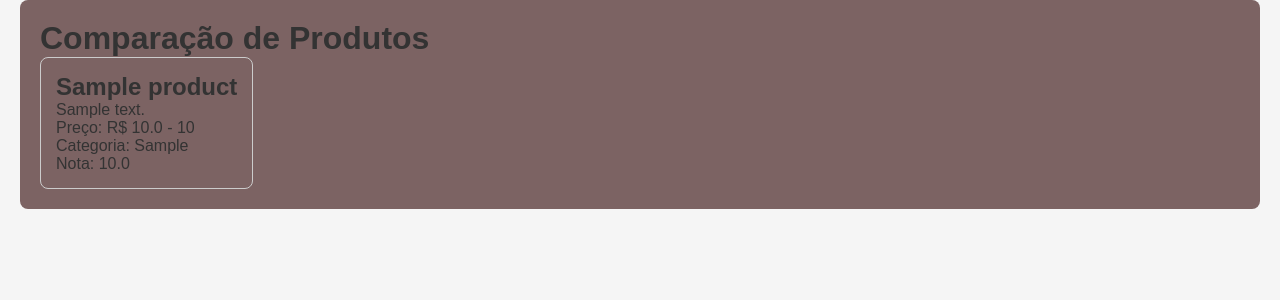
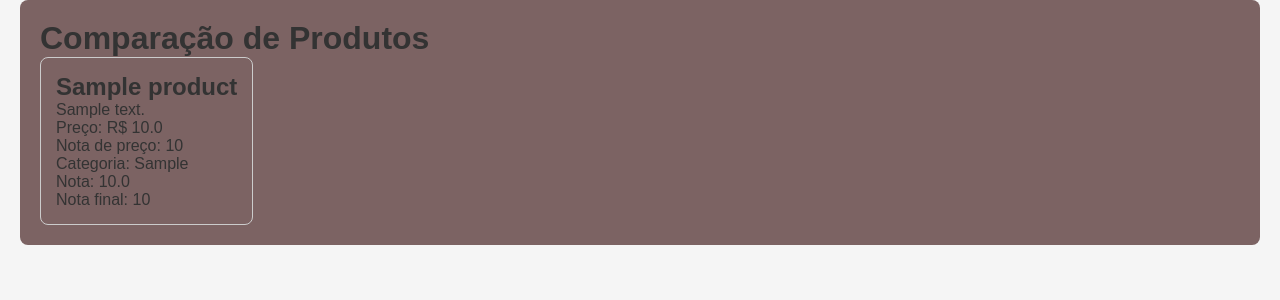
Before and after one commit to MarcioBelucci/pirc, a Flask app: template templates/compare.html in a window 1280 px wide. Shown: the part 20-320 px from the top of the page. Run offline with Flask 3, Linux system fonts and the light colour scheme; tables that the repository leaves empty hold one stand-in row (values such as "Sample post"); the template is opened without the code that fills it: values that come from a table or form of the project are taken from there, most other values are stand-ins (such as "Sample title", 1, 10 or a date in 2020).

Commit message:
feat: enhance product comparison with final scoring and profile validation

```diff
--- a/app.py
+++ b/app.py
@@ -1,7 +1,7 @@
 from flask import Flask, render_template, abort, request
 from config import Config
 from models import db, Product
-from scoring import price_score
+from scoring import price_score, final_score, PROFILES
 
 app = Flask(__name__)
 app.config.from_object(Config)
@@ -23,6 +23,9 @@ def product_detail(product_id):
 @app.route("/compare")
 def compare():
     ids = request.args.getlist("ids")
+    profile = request.args.get("profile", "balanced")
+    if profile not in PROFILES:
+        abort(400)
     try:
         product_ids = set([int(parte) for item in ids for parte in item.split(",")])
     except ValueError:
@@ -35,9 +38,11 @@ def compare():
     lowest_price = min(p.price for p in products)
     highest_price = max(p.price for p in products)
     price_scores = {}
+    final_scores = {}
     for product in products:
         price_scores[product.id] = price_score(product.price, lowest_price, highest_price)
-    return render_template("compare.html", products=products, price_scores=price_scores)
+        final_scores[product.id] = final_score(price_scores[product.id], product.score, profile)
+    return render_template("compare.html", products=products, price_scores=price_scores, final_scores=final_scores)
 
 if __name__ == "__main__":
     app.run(debug=True)
--- a/scoring.py
+++ b/scoring.py
@@ -1,6 +1,22 @@
+PROFILES = {
+    "balanced": {"price": 0.5, "rating": 0.5},
+    "best_value": {"price": 0.7, "rating": 0.3},
+    "best_quality": {"price": 0.3, "rating": 0.7},
+}
+
 def price_score(price, lowest, highest):
     total = highest + lowest
     if total == 0:
         raise ValueError("Lowest and highest prices cannot both be zero.")
     score = (1 - (price / total)) * 10
     return round(score, 1)
+
+def final_score(price_value, platform_score, profile):
+    if profile not in PROFILES:
+        raise ValueError(f"Profile '{profile}' is not defined.")
+    if platform_score is None:
+        return None
+    platform_score = platform_score * 2
+    weights = PROFILES[profile]
+    final = (price_value * weights["price"]) + (platform_score * weights["rating"])
+    return round(final, 1)
--- a/static/styles/style.css
+++ b/static/styles/style.css
@@ -27,3 +27,8 @@ main {
     padding: 15px;
     border-radius: 8px;
 }
+
+.inactive {
+    color: #999;
+    font-style: italic;
+}
--- a/templates/compare.html
+++ b/templates/compare.html
@@ -17,9 +17,19 @@
             <div class="product-card">
                 <h2>{{ product.name }}</h2>
                 <p>{{ product.description }}</p>
-                <p>Preço: R$ {{ product.price }} - {{ price_scores[product.id] }}</p>
+                <p>Preço: R$ {{ product.price }}</p>
+                <p>Nota de preço: {{ price_scores[product.id] }}</p>
                 <p>Categoria: {{ product.category }}</p>
+                {% if product.score is none %}
+                <p class="inactive">Nota: sem avaliações ainda</p>
+                {% else %}
                 <p>Nota: {{ product.score }}</p>
+                {% endif %}
+                {% if final_scores[product.id] is none %}
+                <p class="inactive">Nota final: sem avaliações ainda</p>
+                {% else %}
+                <p>Nota final: {{ final_scores[product.id] }}</p>
+                {% endif %}
             </div>
             {% endfor %}
         </div>
```
